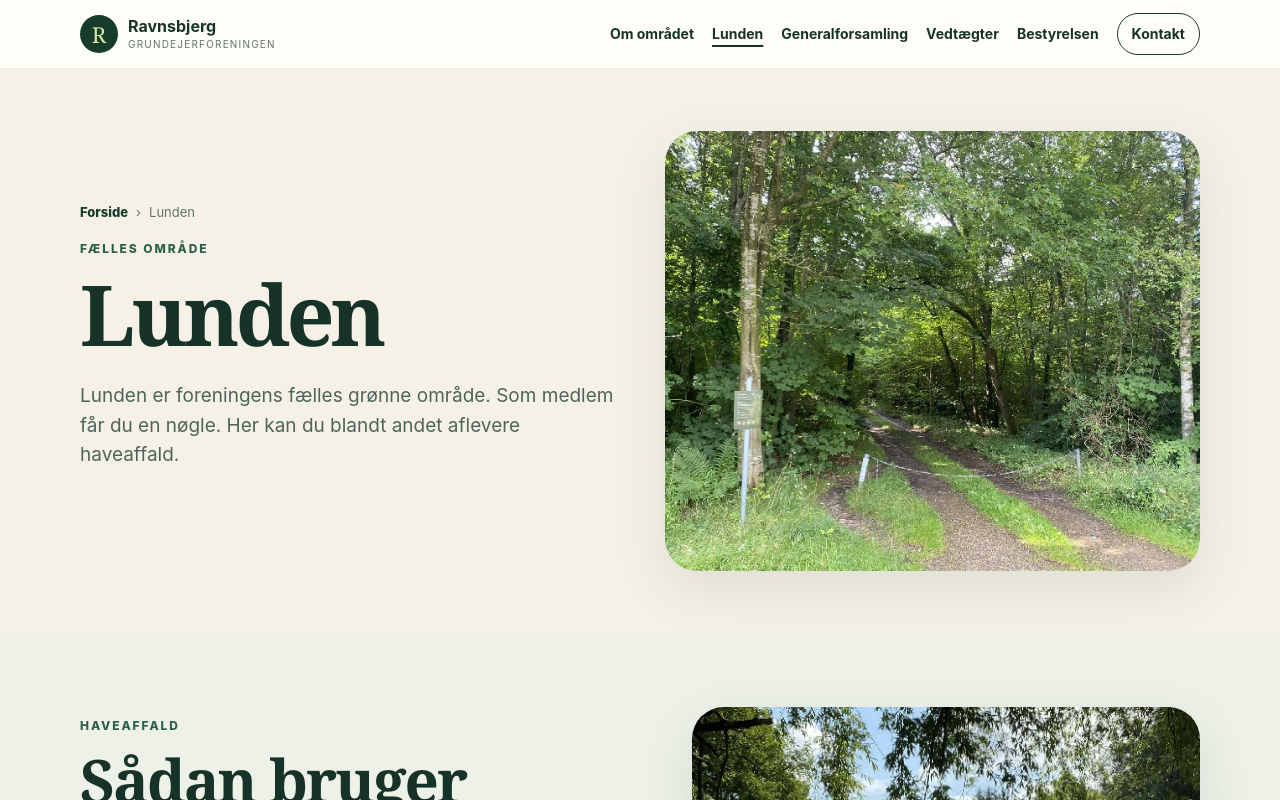
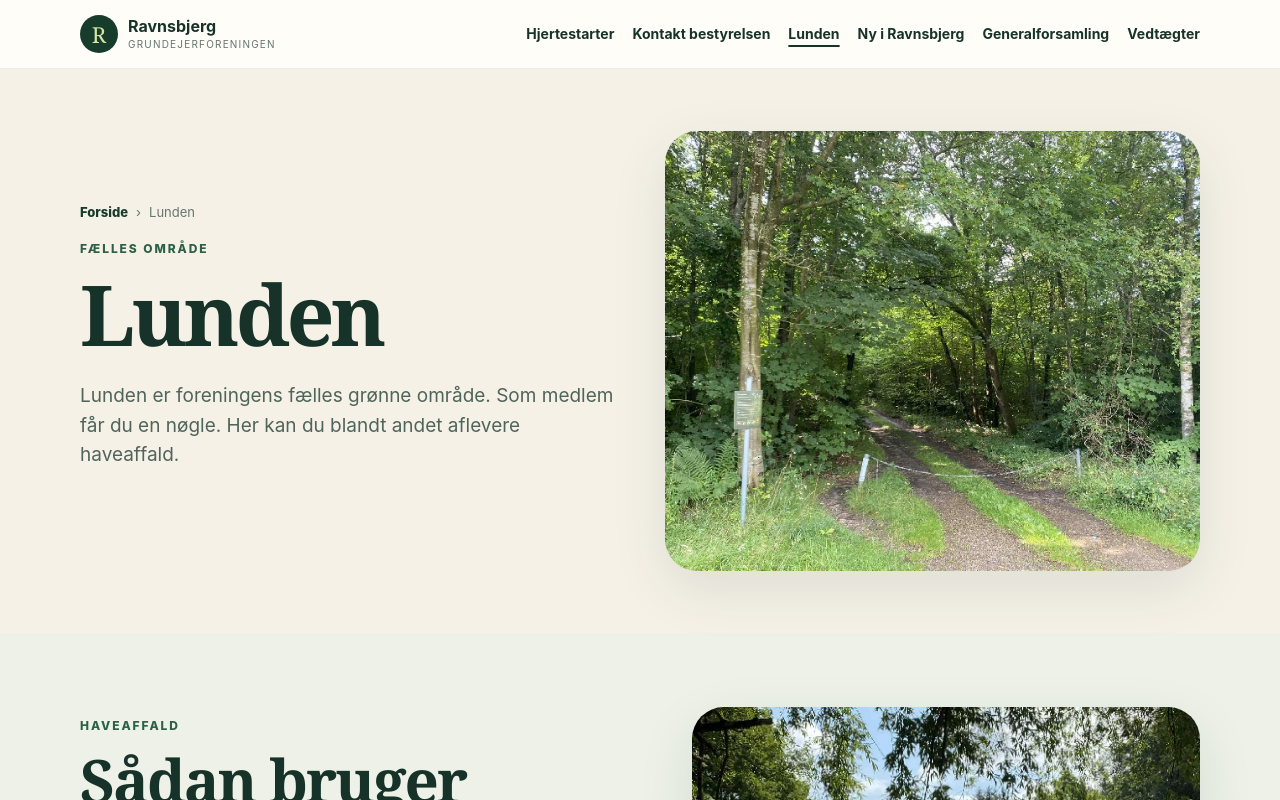
Before and after one commit to laugebex/Ravnsbjerg-info, a Next.js app: page /lunden in a window 1280 px wide. Shown: the top 800 px of the page. Built offline with nearby package versions, Linux system fonts and the light colour scheme.

Commit message:
Align subpage navigation with homepage shortcuts

```diff
--- a/components/Header.jsx
+++ b/components/Header.jsx
@@ -25,12 +25,12 @@ export function Header(){
     <Link href="/" className="brand" onClick={close}><span className="mark">R</span><span><strong>Ravnsbjerg</strong><small>Grundejerforeningen</small></span></Link>
     {!isHome&&<><button className="menuButton" type="button" aria-label={open?'Luk menu':'Åbn menu'} aria-expanded={open} aria-controls="main-navigation" onClick={()=>setOpen(!open)}><span></span><span></span><span></span></button>
     <nav id="main-navigation" className={open?'navLinks open':'navLinks'} aria-label="Hovedmenu">
-      <Link onClick={close} href="/omraadet" aria-current={current('area')?'page':undefined}>Om området</Link>
+      <Link onClick={close} href="/#hjertestarter">Hjertestarter</Link>
+      <Link onClick={close} href="/#kontakt">Kontakt bestyrelsen</Link>
       <Link onClick={close} href="/lunden" aria-current={current('lunden')?'page':undefined}>Lunden</Link>
+      <Link onClick={close} href="/omraadet" aria-current={current('area')?'page':undefined}>Ny i Ravnsbjerg</Link>
       <Link onClick={close} href="/generalforsamling" aria-current={current('generalforsamling')?'page':undefined}>Generalforsamling</Link>
       <Link onClick={close} href="/vedtaegter" aria-current={current('vedtaegter')?'page':undefined}>Vedtægter</Link>
-      <Link onClick={close} href="/#bestyrelsen">Bestyrelsen</Link>
-      <Link onClick={close} className="pill" href="/#kontakt">Kontakt</Link>
     </nav></>}
   </div></header>
 }
```
